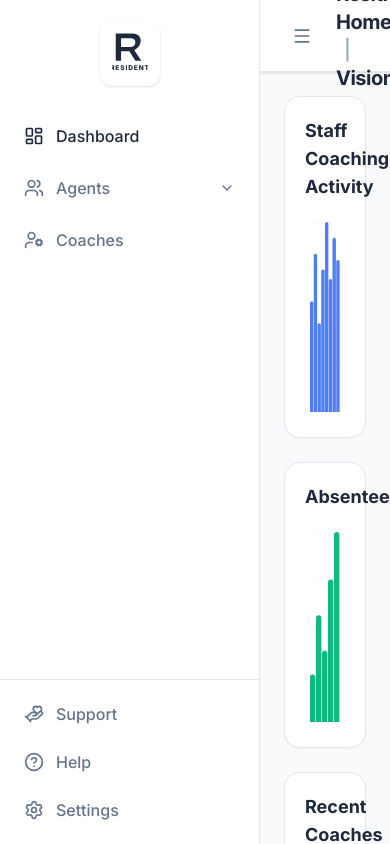
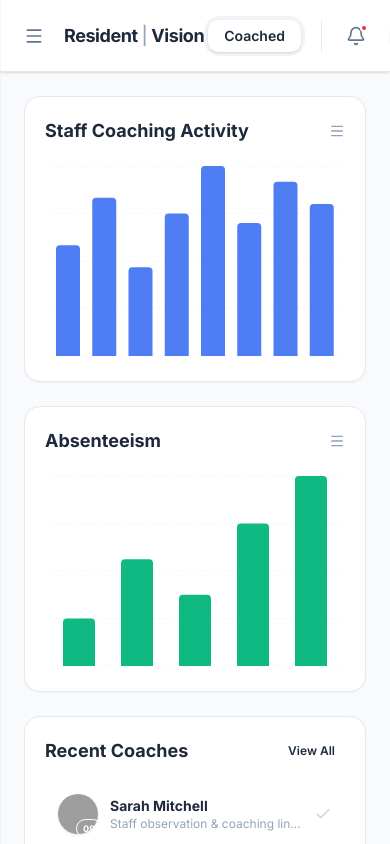
Before and after one commit to jomarigarces-RH/Vision, a Next.js app in the folder Vision/: page / in a window 390 px wide. Built offline with nearby package versions, Linux system fonts and the light colour scheme; grey boxes are pictures that could not be loaded.

Commit message:
feat: Add mobile responsiveness and rich text editor mockup modal

```diff
--- a/Vision/src/app/page.tsx
+++ b/Vision/src/app/page.tsx
@@ -1,9 +1,9 @@
 "use client";
 
-import { useState } from "react";
+import { useState, useEffect } from "react";
 import {
   Menu, LayoutDashboard, Users, UserCog, HandHeart, HelpCircle,
-  Settings, ChevronDown, Check, X, Bell
+  Settings, ChevronDown, Check, X, Bell, Edit3
 } from "lucide-react";
 import {
   BarChart, Bar, XAxis, YAxis, CartesianGrid, Tooltip, ResponsiveContainer,
@@ -107,6 +107,22 @@ export default function Dashboard() {
   const [selectedAgent, setSelectedAgent] = useState<string | null>(null);
   const [rating, setRating] = useState(0);
 
+  // Responsive state
+  const [isMobile, setIsMobile] = useState(false);
+  const [editModalOpen, setEditModalOpen] = useState(false);
+  const [observationText, setObservationText] = useState("");
+
+  useEffect(() => {
+    const checkMobile = () => {
+      const mobile = window.innerWidth < 768;
+      setIsMobile(mobile);
+      if (mobile) setSidebarCollapsed(true);
+    };
+    checkMobile();
+    window.addEventListener('resize', checkMobile);
+    return () => window.removeEventListener('resize', checkMobile);
+  }, []);
+
   const openObservationModal = (name: string) => {
     setSelectedAgent(name);
     setModalOpen(true);
@@ -123,18 +139,27 @@ export default function Dashboard() {
   };
 
   return (
-    <div className="flex h-screen w-full overflow-hidden bg-[var(--bg-body)] font-sans text-[var(--text-primary)]">
+    <div className="flex h-screen w-full overflow-hidden bg-[var(--bg-body)] font-sans text-[var(--text-primary)] relative">
+
+      {/* Mobile Sidebar Overlay */}
+      {isMobile && !sidebarCollapsed && (
+        <div
+          className="fixed inset-0 bg-slate-900/50 backdrop-blur-sm z-20"
+          onClick={() => setSidebarCollapsed(true)}
+        />
+      )}
 
       {/* --- SIDEBAR --- */}
       <aside
-        className={`bg-white border-r border-[var(--border-light)] flex flex-col transition-all duration-300 z-20 shadow-[var(--shadow-sm)]
-          ${sidebarCollapsed ? 'w-[72px]' : 'w-[260px]'}`}
+        className={`bg-white border-r border-[var(--border-light)] flex flex-col transition-all duration-300 z-30 shadow-[var(--shadow-sm)] h-full
+          absolute md:relative
+          ${sidebarCollapsed ? '-translate-x-full md:translate-x-0 md:w-[72px]' : 'translate-x-0 w-[260px]'}`}
       >
         <div className="p-5 flex justify-center items-center">
           <div className={`bg-white rounded-xl flex items-center justify-center shadow-sm overflow-hidden transition-all duration-300 ${sidebarCollapsed ? 'w-10 h-10 p-1' : 'w-[60px] h-[66px] p-1.5'}`}>
             <svg width={sidebarCollapsed ? "24" : "36"} height={sidebarCollapsed ? "28" : "44"} viewBox="0 0 120 148" fill="none" xmlns="http://www.w3.org/2000/svg">
               <path d="M12 8 L12 100 L30 100 L30 68 L58 68 L78 100 L98 100 L74 64 C88 58 96 46 96 32 C96 14 82 8 62 8 Z M30 24 L58 24 C72 24 78 28 78 38 C78 48 72 54 58 54 L30 54 Z" fill="#1E293B"/>
-              {!sidebarCollapsed && <text x="60" y="132" textAnchor="middle" fontFamily="Inter, sans-serif" fontWeight="800" fontSize="22" letterSpacing="3" fill="#1E293B">RESIDENT</text>}
+              {(!sidebarCollapsed || isMobile) && <text x="60" y="132" textAnchor="middle" fontFamily="Inter, sans-serif" fontWeight="800" fontSize="22" letterSpacing="3" fill="#1E293B">RESIDENT</text>}
             </svg>
           </div>
         </div>
@@ -202,16 +227,19 @@ export default function Dashboard() {
       <div className="flex-1 flex flex-col min-w-0 overflow-hidden relative">
 
         {/* HEADER */}
-        <header className="h-[72px] bg-white border-b border-[var(--border-light)] flex items-center justify-between px-6 shrink-0 z-10 shadow-sm">
-          <div className="flex items-center gap-4">
+        <header className="h-[72px] bg-white border-b border-[var(--border-light)] flex items-center justify-between px-4 sm:px-6 shrink-0 z-10 shadow-sm">
+          <div className="flex items-center gap-3 sm:gap-4">
             <button
               onClick={() => setSidebarCollapsed(!sidebarCollapsed)}
               className="p-2 text-slate-500 hover:bg-slate-100 rounded-lg transition-colors"
             >
               <Menu size={20} />
             </button>
-            <h1 className="text-xl font-bold tracking-tight text-[var(--text-primary)]">
-              Resident Home <span className="text-[var(--text-tertiary)] font-medium mx-2">|</span> Vision
+            <h1 className="text-lg sm:text-xl font-bold tracking-tight text-[var(--text-primary)] flex items-center">
+              <span className="hidden sm:inline">Resident Home</span>
+              <span className="sm:hidden">Resident</span>
+              <span className="text-[var(--text-tertiary)] font-medium mx-1 sm:mx-2">|</span>
+              Vision
             </h1>
           </div>
 
@@ -463,7 +491,16 @@ export default function Dashboard() {
                 </div>
                 <div>
                   <label className="block text-xs font-bold text-slate-500 uppercase tracking-wider mb-2">Observation Details</label>
-                  <div className="font-semibold text-lg">{selectedAgent}</div>
+                  <div
+                    className="font-semibold text-lg cursor-pointer hover:text-brand-blue transition-colors flex items-center gap-2 group w-fit"
+                    onClick={() => setEditModalOpen(true)}
+                    title="Click to edit details"
+                  >
+                    <span>{selectedAgent}</span>
+                    <div className="opacity-0 group-hover:opacity-100 bg-slate-100 p-1 rounded transition-opacity">
+                      <Edit3 size={16} />
+                    </div>
+                  </div>
                 </div>
               </div>
 
@@ -556,6 +593,53 @@ export default function Dashboard() {
         </div>
       )}
 
+      {/* Rich Text Editor Modal */}
+      {editModalOpen && selectedAgent && (
+        <div className="fixed inset-0 z-[60] flex items-center justify-center p-4 sm:p-6">
+          <div className="absolute inset-0 bg-slate-900/60 backdrop-blur-sm transition-opacity" onClick={() => setEditModalOpen(false)}></div>
+          <div className="bg-white rounded-2xl shadow-2xl w-full max-w-[700px] flex flex-col relative z-10 animate-in zoom-in-95 duration-200">
+            <div className="p-4 border-b border-[var(--border-light)] flex justify-between items-center bg-slate-50/50 rounded-t-2xl">
+              <h2 className="text-lg font-bold">Edit Observation Details</h2>
+              <button onClick={() => setEditModalOpen(false)} className="p-1.5 text-slate-400 hover:text-slate-600 hover:bg-slate-100 rounded-full transition-colors">
+                <X size={18} />
+              </button>
+            </div>
+
+            <div className="p-0 flex flex-col">
+              {/* Toolbar */}
+              <div className="flex items-center gap-1 p-2 border-b border-[var(--border-light)] bg-slate-50">
+                <button className="p-1.5 hover:bg-slate-200 rounded text-slate-700 font-bold w-8">B</button>
+                <button className="p-1.5 hover:bg-slate-200 rounded text-slate-700 italic font-serif w-8">I</button>
+                <button className="p-1.5 hover:bg-slate-200 rounded text-slate-700 underline w-8">U</button>
+                <div className="w-[1px] h-5 bg-slate-300 mx-1"></div>
+                <button className="p-1.5 hover:bg-slate-200 rounded text-slate-700 w-8">
+                  <svg width="16" height="16" viewBox="0 0 24 24" fill="none" stroke="currentColor" strokeWidth="2"><line x1="8" y1="6" x2="21" y2="6"></line><line x1="8" y1="12" x2="21" y2="12"></line><line x1="8" y1="18" x2="21" y2="18"></line><line x1="3" y1="6" x2="3.01" y2="6"></line><line x1="3" y1="12" x2="3.01" y2="12"></line><line x1="3" y1="18" x2="3.01" y2="18"></line></svg>
+                </button>
+                <button className="p-1.5 hover:bg-slate-200 rounded text-slate-700 w-8">
+                  <svg width="16" height="16" viewBox="0 0 24 24" fill="none" stroke="currentColor" strokeWidth="2"><line x1="21" y1="6" x2="3" y2="6"></line><line x1="21" y1="12" x2="9" y2="12"></line><line x1="21" y1="18" x2="7" y2="18"></line></svg>
+                </button>
+              </div>
+
+              <textarea
+                className="w-full h-[300px] p-4 resize-none focus:outline-none text-[var(--text-primary)]"
+                placeholder="Write your observation notes here... Use the toolbar to format."
+                value={observationText}
+                onChange={(e) => setObservationText(e.target.value)}
+              />
+            </div>
+
+            <div className="p-4 border-t border-[var(--border-light)] flex justify-end gap-2 bg-slate-50/50 rounded-b-2xl">
+              <button onClick={() => setEditModalOpen(false)} className="px-4 py-2 rounded-lg font-semibold text-sm text-slate-600 hover:bg-slate-200 transition-colors">
+                Cancel
+              </button>
+              <button onClick={() => setEditModalOpen(false)} className="px-4 py-2 rounded-lg font-semibold text-sm bg-brand-blue text-white shadow-md shadow-brand-blue/20 hover:bg-brand-blue-hover transition-all hover:-translate-y-0.5">
+                Save Changes
+              </button>
+            </div>
+          </div>
+        </div>
+      )}
+
     </div>
   );
 }
```
